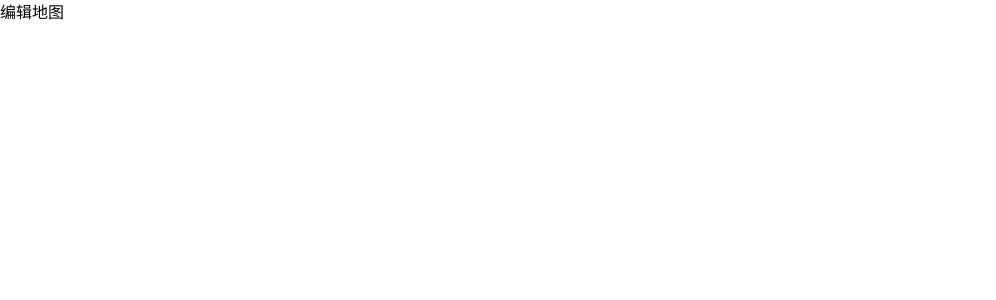
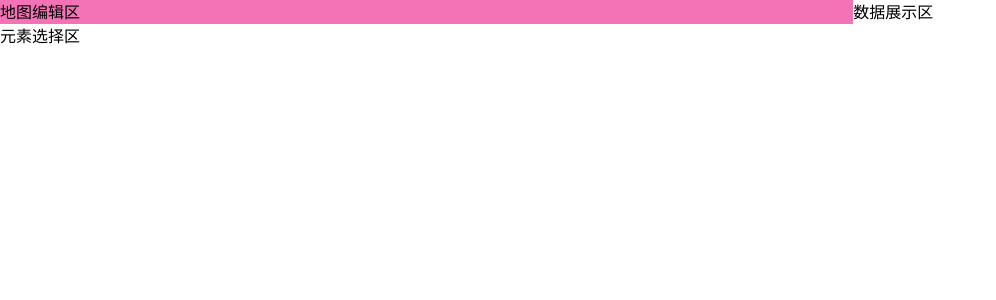
Before and after one commit to vampirewy/sokoban-react, a React (Vite) app: page /edit in a window 1280 px wide. Shown: the top 300 px of the page, without its empty margins (0-996 px from the left). Built offline with nearby package versions, Linux system fonts and the light colour scheme.

Commit message:
feat:添加编辑区基本布局

```diff
--- a/src/views/Edit.tsx
+++ b/src/views/Edit.tsx
@@ -1,3 +1,13 @@
 export default function EditView() {
-  return <div>编辑地图</div>;
+  return (
+    <div>
+      <div className="flex">
+        <div className=" w-4/6 bg-pink-400">
+          <div>地图编辑区</div>
+        </div>
+        <div>数据展示区</div>
+      </div>
+      <div>元素选择区</div>
+    </div>
+  );
 }
```
